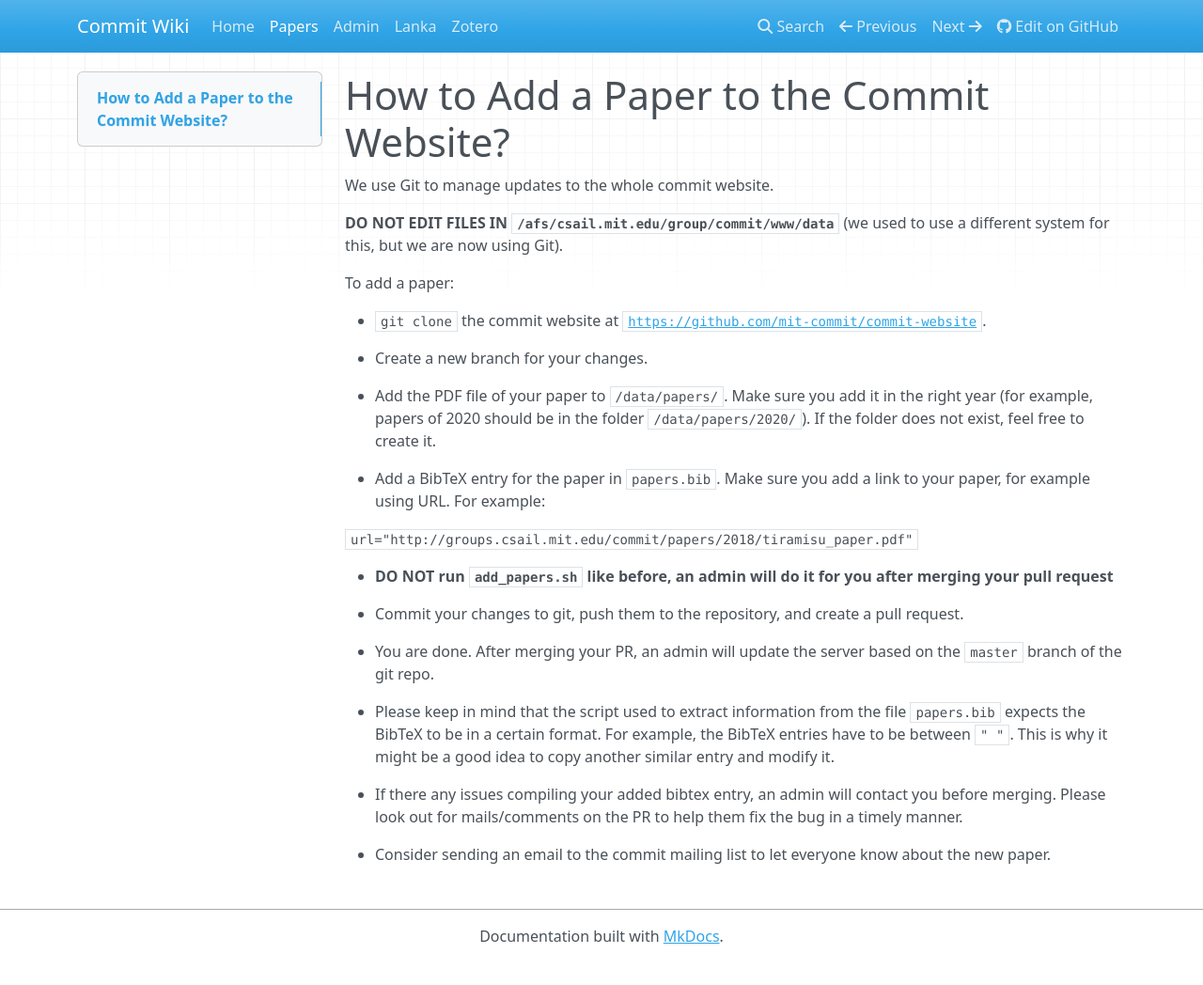
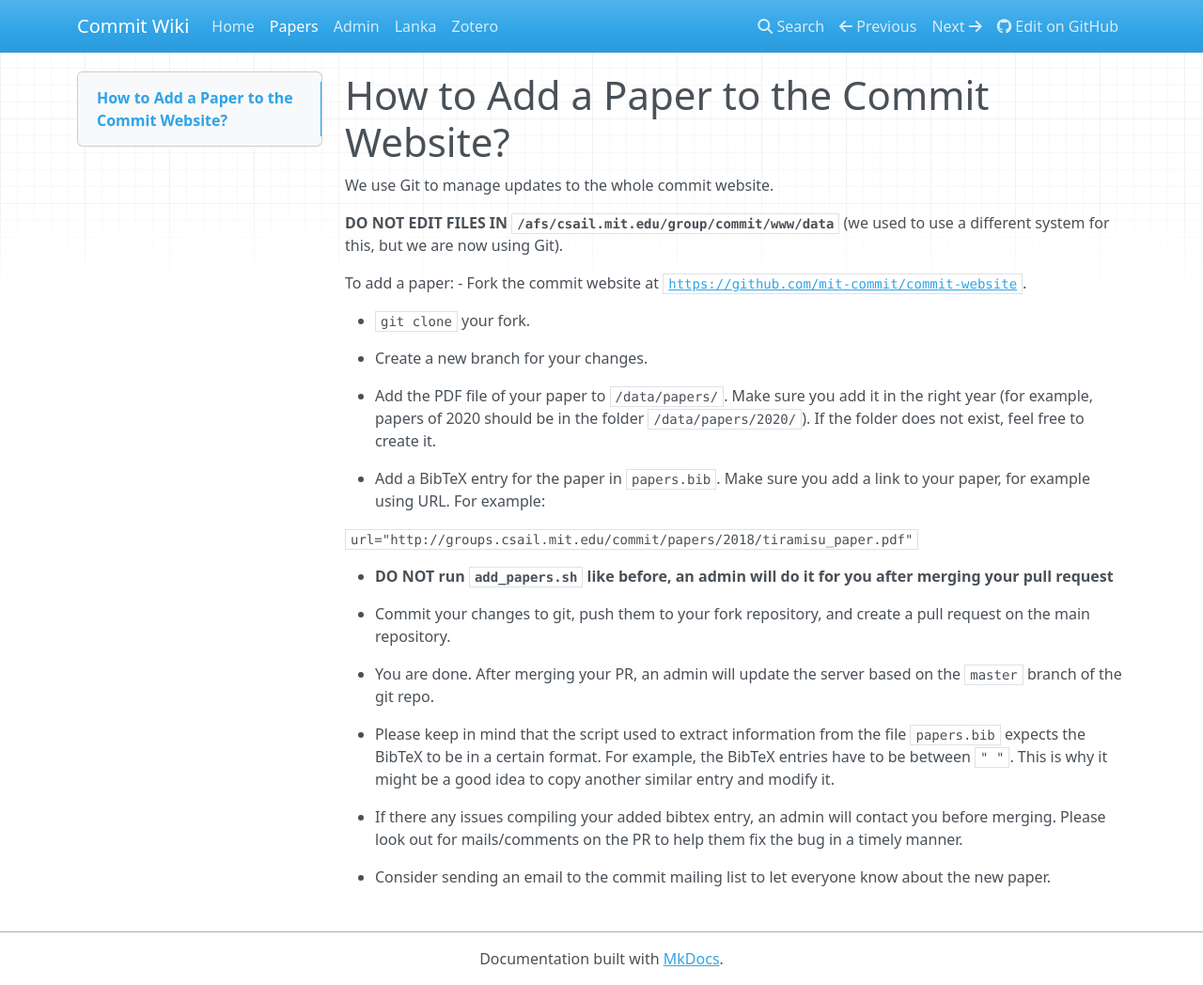
Before and after one commit to mit-commit/commit-wiki, an MkDocs documentation site: the page built from docs/papers.md, in a window 1280 px wide and 1048 px high. Shown: the whole window at 94% size. Built offline with MkDocs 1.6.1, drawn with Linux system fonts in a browser that asks for light colours; nearby versions of some CDN libraries.

Commit message:
Update papers.md

```diff
--- a/docs/papers.md
+++ b/docs/papers.md
@@ -5,8 +5,9 @@ We use Git to manage updates to the whole commit website.
 **DO NOT EDIT FILES IN `/afs/csail.mit.edu/group/commit/www/data`** (we used to use a different system for this, but we are now using Git).
 
 To add a paper:
+- Fork the commit website at [`https://github.com/mit-commit/commit-website`](https://github.com/mit-commit/commit-website).
 
-- `git clone` the commit website at [`https://github.com/mit-commit/commit-website`](https://github.com/mit-commit/commit-website).
+- `git clone` your fork.
 
 - Create a new branch for your changes.
 
@@ -18,7 +19,7 @@ To add a paper:
 
 - **DO NOT run `add_papers.sh` like before, an admin will do it for you after merging your pull request**
 
-- Commit your changes to git, push them to the repository, and create a pull request.
+- Commit your changes to git, push them to your fork repository, and create a pull request on the main repository.
 
 - You are done. After merging your PR, an admin will update the server based on the `master` branch of the git repo.
 
```
